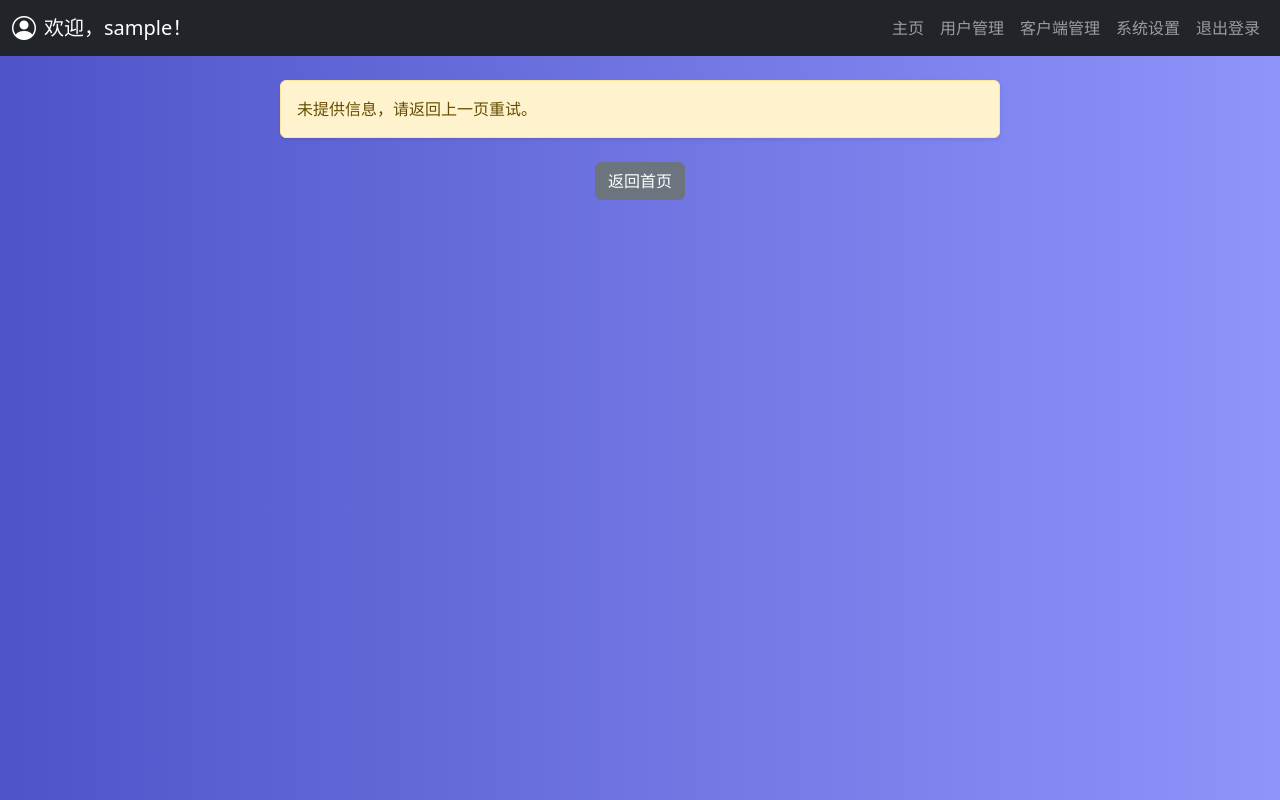
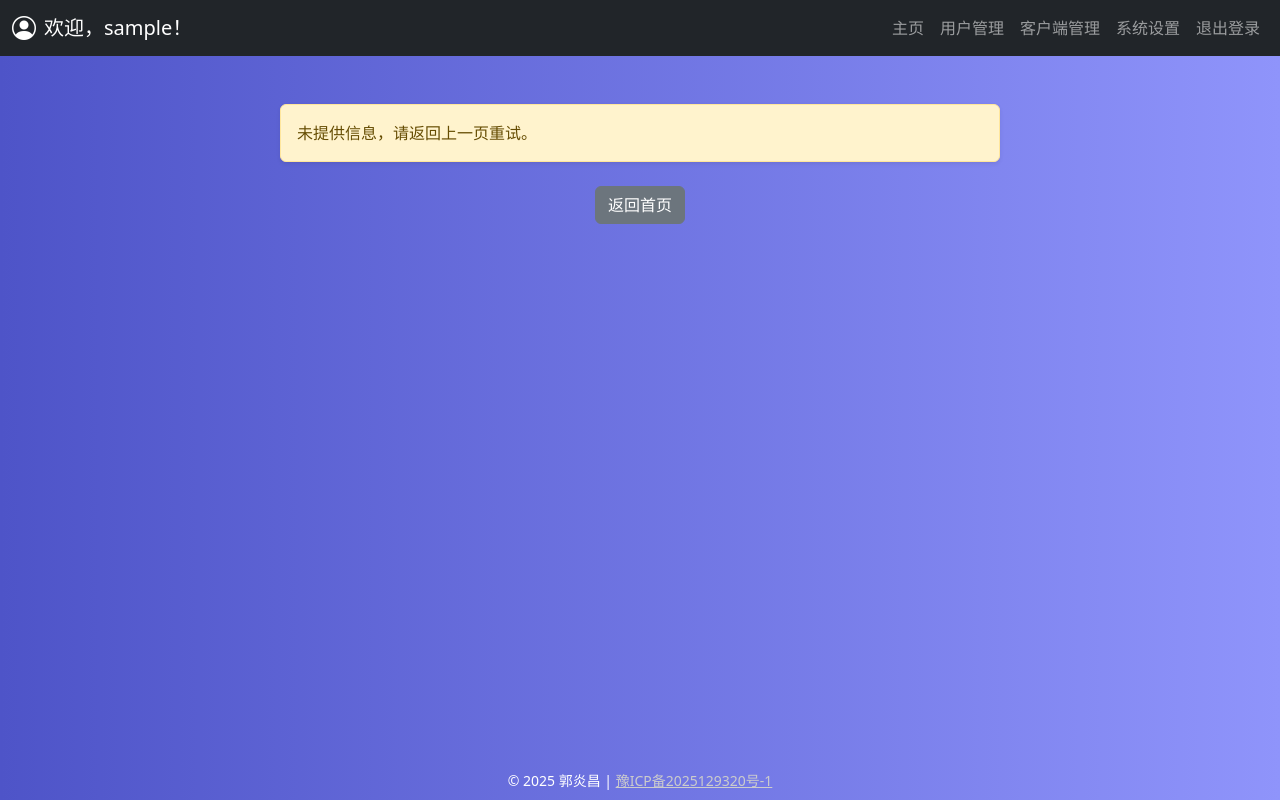
Before and after one commit to guoyanchangChina/WG_Manager, a Flask app: page /succeed in a window 1280 px wide. Run offline with Flask 3, Linux system fonts and the light colour scheme; the visitor is signed in with stand-in values (Sample User, id 1); some libraries are stand-ins or nearby versions.

Commit message:
chore: auto commit changes before tagging

```diff
--- a/app/routes/clients_manager.py
+++ b/app/routes/clients_manager.py
@@ -12,7 +12,7 @@ clients_manager_bp = Blueprint('clients', __name__,url_prefix='/clients')
 @clients_manager_bp.route('clients/list_clients', methods=['GET'])
 def list_clients():
     page = request.args.get('page', 1, type=int)
-    per_page = 15
+    per_page = 10
     offset = (page - 1) * per_page
 
     db = get_db()
--- a/templates/base.html
+++ b/templates/base.html
@@ -5,7 +5,7 @@
   <title>{% block title %}XLY VPN 管理后台{% endblock %}</title>
   <link href="{{ url_for('static', filename='css/bootstrap.min.css') }}" rel="stylesheet">
 </head>
-<body style="height: 100vh; background: linear-gradient(to right, #4e54c8, #8f94fb);">
+<body style="min-height: 100vh; display: flex; flex-direction: column; background: linear-gradient(to right, #4e54c8, #8f94fb);">
   <nav class="navbar navbar-expand-lg navbar-dark bg-dark mb-4">
   <div class="container-fluid">
     <div class="d-flex align-items-center">
@@ -33,11 +33,20 @@
     </div>
   </div>
 </nav>
-<div class="container">
+<main style="flex: 1; overflow: auto;">
+  <div class="container">
     {% block content %}
     <!-- Page-specific content goes here -->
     {% endblock %}
 </div>
+</main>
+
+<footer class="text-center mt-4 mb-2 text-white">
+    <small>
+      © 2025 郭炎昌 |
+      <a href="https://beian.miit.gov.cn/" target="_blank" style="color: #ccc;">豫ICP备2025129320号-1</a>
+    </small>
+  </footer>
 <!-- Bootstrap Icons CDN for example -->
 <link rel="stylesheet" href="https://cdn.jsdelivr.net/npm/bootstrap-icons@1.10.5/font/bootstrap-icons.css" />
 <script src="{{ url_for('static', filename='js/bootstrap.bundle.min.js') }}"></script>
```
Also changed, not shown: templates/login.html (+30 -8 lines).
